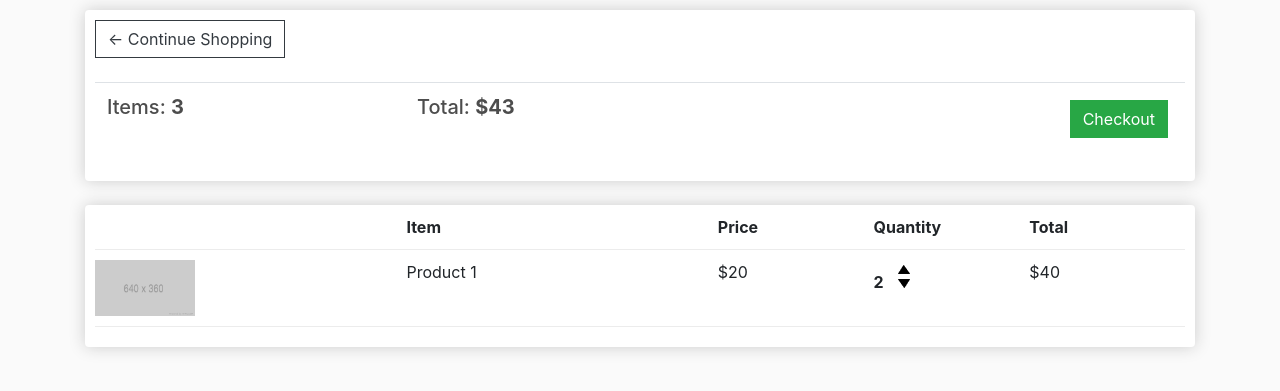
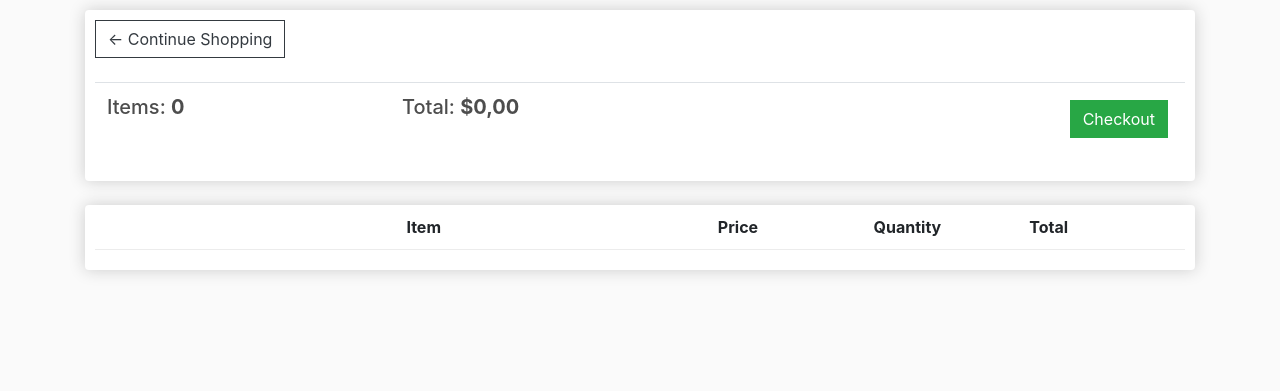
Before and after one commit to LeonardoSoutoMaior/ecommerce-django, a Django app: page /cart/ in a window 1280 px wide. Shown: the part 57-448 px from the top of the page. Run offline with Django 5.2, Linux system fonts and the light colour scheme; lists and menus that the app fills with data are empty; some libraries are stand-ins or nearby versions.

Commit message:
Deixando as páginas dinâmicas

```diff
--- a/store/templates/cart.html
+++ b/store/templates/cart.html
@@ -12,8 +12,8 @@
 
                 <table class="table">
                     <tr>
-                        <th><h5>Items: <strong>3</strong></h5></th>
-                        <th><h5>Total: <strong>$43</strong></h5></th>
+                        <th><h5>Items: <strong>{{order.get_cart_items}}</strong></h5></th>
+                        <th><h5>Total: <strong>${{order.get_cart_total|floatformat:2}}</strong></h5></th>
                         <th>
                             <a style="float: right; margin: 5px;" class="btn btn-success" href="{% url 'checkout' %}">Checkout</a>
                         </th>
@@ -32,21 +32,22 @@
                     <div style="flex: 1;"><strong>Total</strong></div>
                 </div>
 
+                {% for item in items %}
                 <div class="cart-row">
-                    <div style="flex: 2;"><img class="row-image" src="{% static 'store/images/placeholder.png' %}"></div>
-                    <div style="flex: 2;"><p>Product 1</p></div>
-                    <div style="flex: 1;"><p>$20</p></div>
+                    <div style="flex: 2;"><img class="row-image" src="{{item.product.imageURL}}"></div>
+                    <div style="flex: 2;"><p>{{item.product.name}}</p></div>
+                    <div style="flex: 1;"><p>${{item.product.price|floatformat:2}}</p></div>
                     <div style="flex: 1;">
-                        <p class="quantity">2</p>
+                        <p class="quantity">{{item.quantity}}</p>
                         <div class="quantity">
                             <img class="chg-quantity" src="{% static 'store/images/arrow-up.png' %}">
 
                             <img class="chg-quantity" src="{% static 'store/images/arrow-down.png' %}">
                         </div>
                     </div>
-                    <div style="flex: 1;"><p>$40</p></div>
+                    <div style="flex: 1;"><p>${{item.get_total}}</p></div>
                 </div>
-
+                {% endfor %}
             </div>
         </div>
     </div>
--- a/store/views.py
+++ b/store/views.py
@@ -8,9 +8,27 @@ def store(request):
      return render(request, 'store.html', context)
 
 def cart(request):
-     context = {}
+
+     if request.user.is_authenticated:
+          customer = request.user.customer
+          order, created = Order.objects.get_or_create(customer=customer, complete=False)
+          items = order.orderitem_set.all()
+     else:
+          items = []
+          order = {'get_cart_total':0, 'get_cart_items':0}
+
+     context = {'items':items, 'order':order}
      return render(request, 'cart.html', context)
 
 def checkout(request):
-      context = {}
-      return render(request, 'checkout.html', context)
+     if request.user.is_authenticated:
+          customer = request.user.customer
+          order, created = Order.objects.get_or_create(customer=customer, complete=False)
+          items = order.orderitem_set.all()
+     else:
+          #Create empty cart for now for none-logged in users
+          order = {'get_cart_total':0, 'get_cart_items':0}
+          items = []
+
+     context = {'items':items, 'order':order}
+     return render(request, 'checkout.html', context)
```
Also changed, not shown: store/models.py (+16 -0 lines), store/templates/checkout.html (+8 -6 lines), db.sqlite3.
